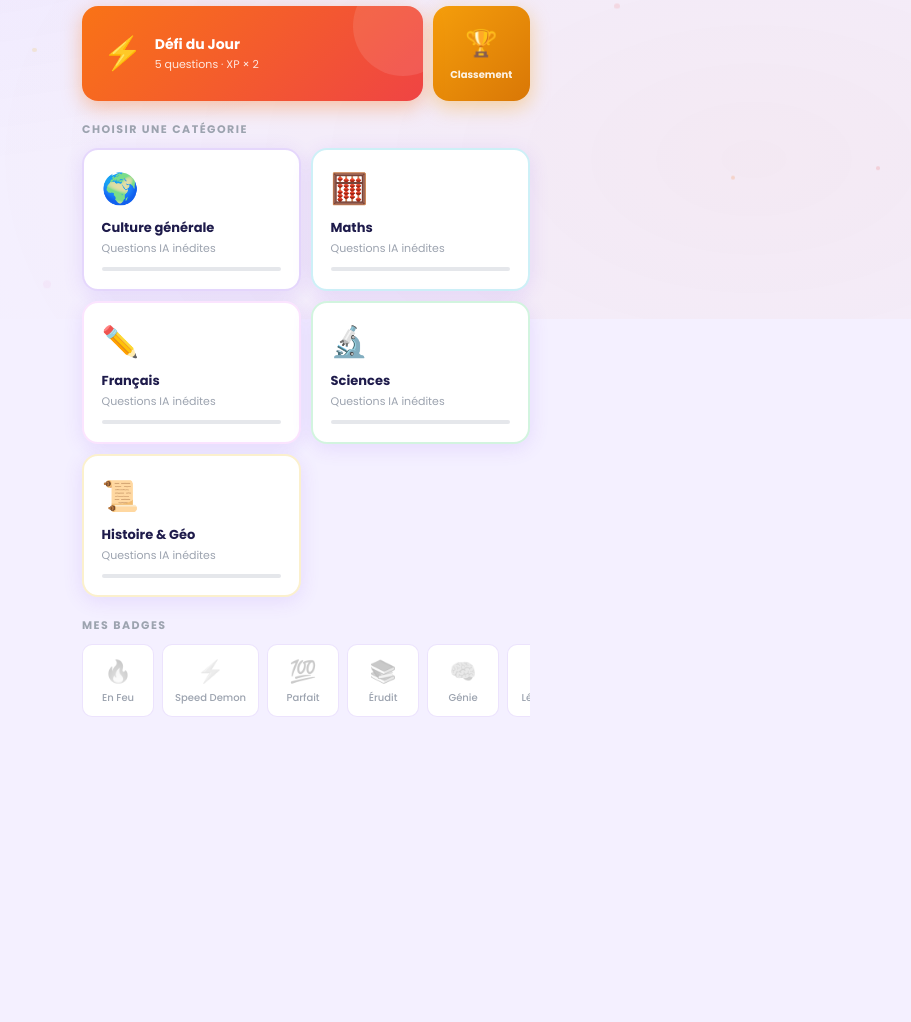
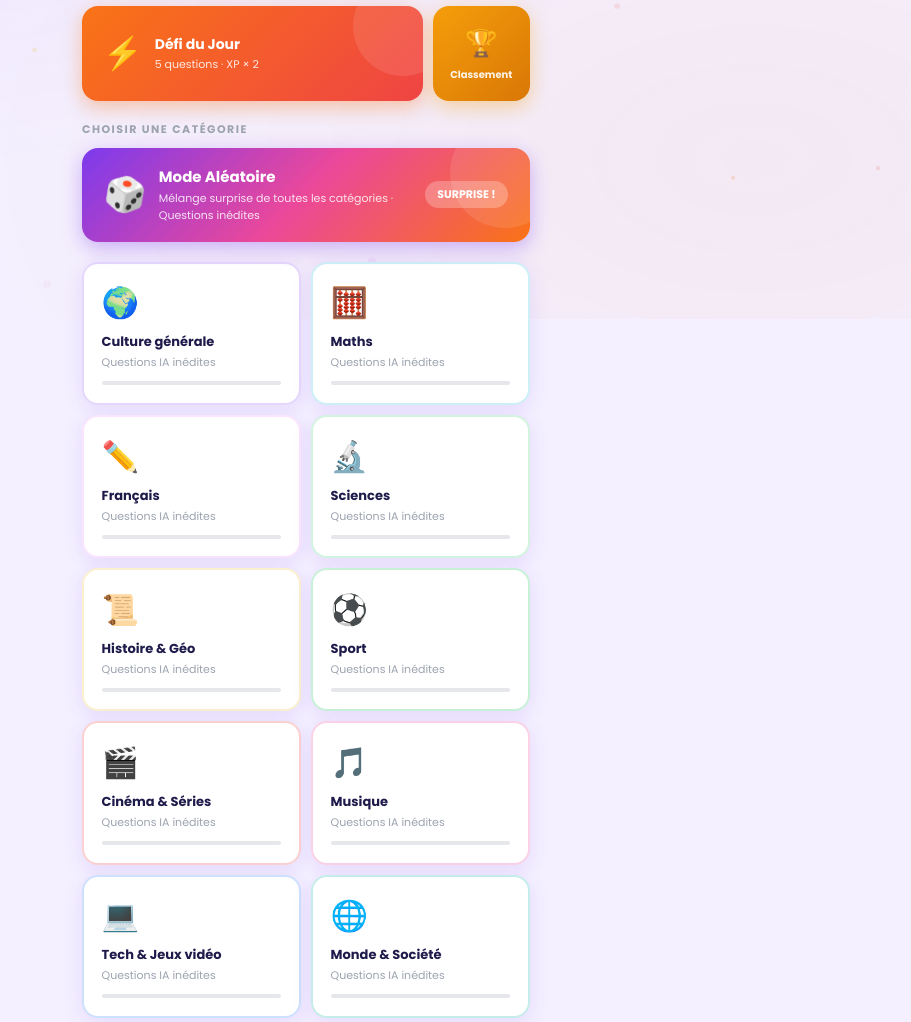
Before and after one commit to marchou25-oss/brainquest, a website: page public/index.html in a window 1280 px wide. Shown: the part 481-1503 px from the top of the page, without its empty margins (334-1245 px from the left). Before the commit the page ends 1282 px from the top, so only its background shows below. Drawn offline with Linux system fonts and the light colour scheme.

Commit message:
Enhance category selection with random card feature
Added new categories and styles for random card feature.

```diff
--- a/public/index.html
+++ b/public/index.html
@@ -73,6 +73,18 @@ body::before{content:'';position:fixed;inset:0;background:radial-gradient(ellips
 .cat-pb{height:4px;background:#E5E7EB;border-radius:99px;margin-top:10px;overflow:hidden}
 .cat-pf{height:4px;border-radius:99px;transition:width .6s}
 .cat.c1 .cat-pf{background:var(--p)}.cat.c2 .cat-pf{background:var(--c)}.cat.c3 .cat-pf{background:var(--pk)}.cat.c4 .cat-pf{background:var(--g)}.cat.c5 .cat-pf{background:var(--y)}
+.cat.c6{border-color:rgba(34,197,94,0.25)}.cat.c6 .cat-pf{background:#22C55E}
+.cat.c7{border-color:rgba(239,68,68,0.25)}.cat.c7 .cat-pf{background:#EF4444}
+.cat.c8{border-color:rgba(236,72,153,0.25)}.cat.c8 .cat-pf{background:#EC4899}
+.cat.c9{border-color:rgba(59,130,246,0.25)}.cat.c9 .cat-pf{background:#3B82F6}
+.cat.c10{border-color:rgba(20,184,166,0.25)}.cat.c10 .cat-pf{background:#14B8A6}
+.random-card{background:linear-gradient(135deg,#7C3AED,#EC4899 50%,#F97316);border-radius:var(--r16);padding:1.1rem 1.4rem;color:#fff;cursor:pointer;display:flex;align-items:center;gap:12px;box-shadow:0 6px 20px rgba(124,58,237,0.35);transition:transform .2s;margin-bottom:1.25rem;position:relative;overflow:hidden}
+.random-card::before{content:'';position:absolute;top:-30px;right:-30px;width:110px;height:110px;background:rgba(255,255,255,0.1);border-radius:50%}
+.random-card:hover{transform:translateY(-2px);box-shadow:0 10px 28px rgba(124,58,237,0.45)}.random-card:active{transform:scale(0.97)}
+.random-ico{font-size:34px;flex-shrink:0;animation:spin 4s linear infinite}
+@keyframes spin{0%,100%{transform:rotate(0deg)}25%{transform:rotate(10deg)}75%{transform:rotate(-10deg)}}
+.random-info h3{font-size:15px;font-weight:700}.random-info p{font-size:11px;opacity:0.85;margin-top:2px}
+.random-badge{margin-left:auto;background:rgba(255,255,255,0.25);padding:5px 12px;border-radius:99px;font-size:11px;font-weight:700;flex-shrink:0}
 .bdg-row{display:flex;gap:8px;overflow-x:auto;padding-bottom:4px;scrollbar-width:none}
 .bdg-row::-webkit-scrollbar{display:none}
 .bdg{flex-shrink:0;background:var(--white);border:1px solid var(--bd);border-radius:var(--r10);padding:10px 12px;text-align:center;min-width:72px}
@@ -301,12 +313,22 @@ body::before{content:'';position:fixed;inset:0;background:radial-gradient(ellips
       </button>
     </div>
     <div class="sec-t">Choisir une catégorie</div>
+    <div class="random-card" onclick="launch('random')">
+      <div class="random-ico">🎲</div>
+      <div class="random-info"><h3>Mode Aléatoire</h3><p>Mélange surprise de toutes les catégories · Questions inédites</p></div>
+      <div class="random-badge">SURPRISE !</div>
+    </div>
     <div class="cats">
       <div class="cat c1" onclick="launch('culture')"><span class="cat-e">🌍</span><div class="cat-n">Culture générale</div><div class="cat-s">Questions IA inédites</div><div class="cat-pb"><div class="cat-pf" id="pr-culture" style="width:0%"></div></div></div>
       <div class="cat c2" onclick="launch('maths')"><span class="cat-e">🧮</span><div class="cat-n">Maths</div><div class="cat-s">Questions IA inédites</div><div class="cat-pb"><div class="cat-pf" id="pr-maths" style="width:0%"></div></div></div>
       <div class="cat c3" onclick="launch('francais')"><span class="cat-e">✏️</span><div class="cat-n">Français</div><div class="cat-s">Questions IA inédites</div><div class="cat-pb"><div class="cat-pf" id="pr-francais" style="width:0%"></div></div></div>
       <div class="cat c4" onclick="launch('sciences')"><span class="cat-e">🔬</span><div class="cat-n">Sciences</div><div class="cat-s">Questions IA inédites</div><div class="cat-pb"><div class="cat-pf" id="pr-sciences" style="width:0%"></div></div></div>
       <div class="cat c5" onclick="launch('histoire')"><span class="cat-e">📜</span><div class="cat-n">Histoire & Géo</div><div class="cat-s">Questions IA inédites</div><div class="cat-pb"><div class="cat-pf" id="pr-histoire" style="width:0%"></div></div></div>
+      <div class="cat c6" onclick="launch('sport')"><span class="cat-e">⚽</span><div class="cat-n">Sport</div><div class="cat-s">Questions IA inédites</div><div class="cat-pb"><div class="cat-pf" id="pr-sport" style="width:0%"></div></div></div>
+      <div class="cat c7" onclick="launch('cinema')"><span class="cat-e">🎬</span><div class="cat-n">Cinéma & Séries</div><div class="cat-s">Questions IA inédites</div><div class="cat-pb"><div class="cat-pf" id="pr-cinema" style="width:0%"></div></div></div>
+      <div class="cat c8" onclick="launch('musique')"><span class="cat-e">🎵</span><div class="cat-n">Musique</div><div class="cat-s">Questions IA inédites</div><div class="cat-pb"><div class="cat-pf" id="pr-musique" style="width:0%"></div></div></div>
+      <div class="cat c9" onclick="launch('tech')"><span class="cat-e">💻</span><div class="cat-n">Tech & Jeux vidéo</div><div class="cat-s">Questions IA inédites</div><div class="cat-pb"><div class="cat-pf" id="pr-tech" style="width:0%"></div></div></div>
+      <div class="cat c10" onclick="launch('monde')"><span class="cat-e">🌐</span><div class="cat-n">Monde & Société</div><div class="cat-s">Questions IA inédites</div><div class="cat-pb"><div class="cat-pf" id="pr-monde" style="width:0%"></div></div></div>
     </div>
     <div class="sec-t" style="margin-top:1.25rem">Mes badges</div>
     <div class="bdg-row" id="bdgRow"></div>
@@ -374,7 +396,7 @@ body::before{content:'';position:fixed;inset:0;background:radial-gradient(ellips
 <script>
 const LVS=["Novice","Apprenti","Explorateur","Challenger","Expert","Maître","Champion","Virtuose","Prodige","Génie","Savant","Légende"];
 const LXP=[0,100,250,500,900,1500,2300,3300,4500,6000,8000,10000];
-const CATS_P={culture:["🌍 Culture","#EDE9FE","#6D28D9"],maths:["🧮 Maths","#CFFAFE","#0E7490"],francais:["✏️ Français","#FDF4FF","#A21CAF"],sciences:["🔬 Sciences","#DCFCE7","#15803D"],histoire:["📜 Histoire","#FEF9C3","#A16207"]};
+const CATS_P={culture:["🌍 Culture","#EDE9FE","#6D28D9"],maths:["🧮 Maths","#CFFAFE","#0E7490"],francais:["✏️ Français","#FDF4FF","#A21CAF"],sciences:["🔬 Sciences","#DCFCE7","#15803D"],histoire:["📜 Histoire","#FEF9C3","#A16207"],sport:["⚽ Sport","#DCFCE7","#15803D"],cinema:["🎬 Cinéma","#FEE2E2","#991B1B"],musique:["🎵 Musique","#FCE7F3","#9D174D"],tech:["💻 Tech","#DBEAFE","#1D4ED8"],monde:["🌐 Monde","#CCFBF1","#0F766E"],random:["🎲 Aléatoire","#F3E8FF","#7C3AED"]};
 const CLRS=["#7C3AED","#F97316","#22C55E","#EAB308","#EF4444","#06B6D4","#E879F9","#F472B6"];
 const MEDALS=["🥇","🥈","🥉"];
 const BADGES=[
@@ -413,7 +435,7 @@ function renderHome(){
   document.getElementById('stG').textContent=P.games;
   document.getElementById('stS').textContent=P.bestStr+(P.bestStr>0?'🔥':'');
   document.getElementById('stB').textContent=Object.values(P.ach).filter(Boolean).length;
-  ['culture','maths','francais','sciences','histoire'].forEach(c=>{
+  ['culture','maths','francais','sciences','histoire','sport','cinema','musique','tech','monde'].forEach(c=>{
     const el=document.getElementById('pr-'+c);
     if(el)el.style.width=Math.round((P.catBest[c]||0)/5*100)+'%';
   });
@@ -459,7 +481,8 @@ function launch(cat){
 }
 
 async function genQ(cat){
-  const c=cat==='daily'?['culture','maths','francais','sciences','histoire'][Math.floor(Math.random()*5)]:cat;
+  const allCats=['culture','maths','francais','sciences','histoire','sport','cinema','musique','tech','monde'];
+  const c=cat==='daily'?allCats[Math.floor(Math.random()*allCats.length)]:cat;
   const resp=await fetch('/api/generate-questions',{method:'POST',headers:{'Content-Type':'application/json'},body:JSON.stringify({category:c})});
   if(!resp.ok)throw new Error('Erreur serveur ('+resp.status+')');
   const data=await resp.json();
```
